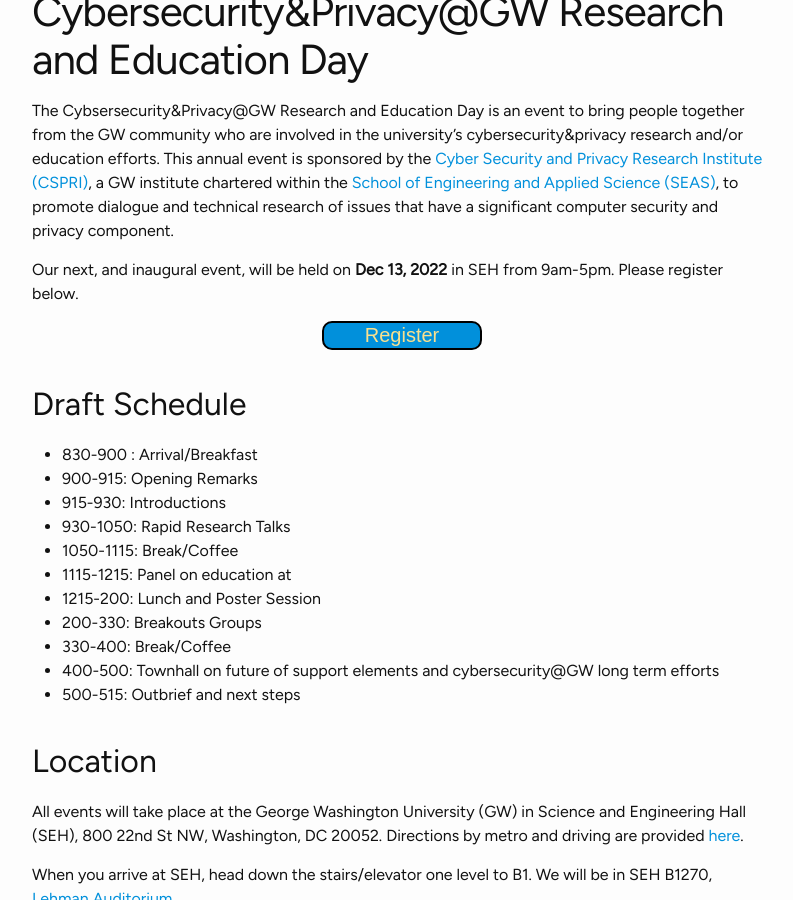
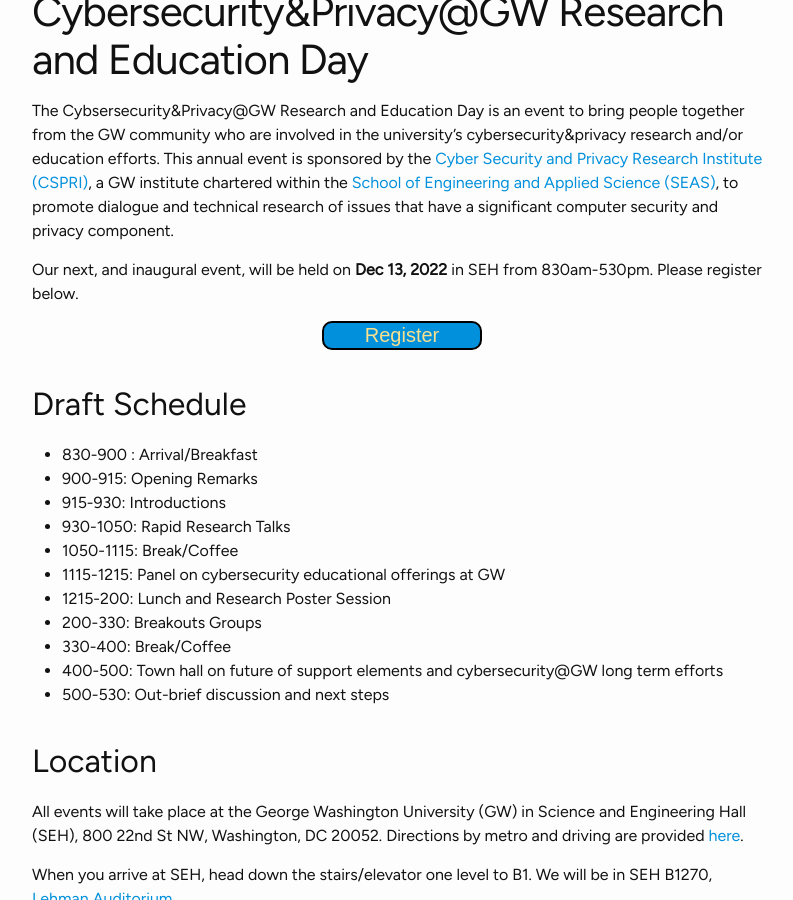
Before and after one commit to gw-cyber-day/gw-cyber-day.github.io, a Jekyll site: the page built from _posts/2022-12-13-index.md, in a window 1280 px wide and 900 px high, scrolled down 287 px. Shown: the whole window, without its empty margins (238-1031 px from the left). Built offline with Jekyll 4.4.1, drawn with Linux system fonts in a browser that asks for light colours.

Commit message:
small changes

```diff
--- a/_posts/2022-12-13-index.md
+++ b/_posts/2022-12-13-index.md
@@ -7,7 +7,7 @@ title: 2022 Cybersecurity@GW Day (Dec 13, 2022)
 
 The Cybsersecurity&Privacy@GW Research and Education Day is an event to bring people together from the GW community who are involved in the university's cybersecurity&privacy research and/or education efforts. This annual event is sponsored by the [Cyber Security and Privacy Research Institute (CSPRI)](https://cspri.seas.gwu.edu/), a GW institute chartered within the [School of Engineering and Applied Science (SEAS)](https://seas.gwu.edu), to promote dialogue and technical research of issues that have a significant computer security and privacy component.
 
-Our next, and inaugural event, will be held on **Dec 13, 2022** in SEH from 9am-5pm. Please register below.
+Our next, and inaugural event, will be held on **Dec 13, 2022** in SEH from 830am-530pm. Please register below.
 
 <div class="reg-link">
 <a href="https://docs.google.com/forms/d/e/1FAIpQLScMXPSUulo4vDVfhJA5t7L1RQPIPueJ4weK7bUJSjUZi7yjAQ/viewform?usp=sf_link:">
@@ -23,12 +23,12 @@ Our next, and inaugural event, will be held on **Dec 13, 2022** in SEH from 9am-
 * 915-930: Introductions
 * 930-1050: Rapid Research Talks
 * 1050-1115: Break/Coffee
-* 1115-1215: Panel on education at
-* 1215-200: Lunch and Poster Session
+* 1115-1215: Panel on cybersecurity educational offerings at GW
+* 1215-200: Lunch and Research Poster Session
 * 200-330: Breakouts Groups
 * 330-400: Break/Coffee
-* 400-500: Townhall on future of support elements and cybersecurity@GW long term efforts
-* 500-515: Outbrief and next steps
+* 400-500: Town hall on future of support elements and cybersecurity@GW long term efforts
+* 500-530: Out-brief discussion and next steps
 
 
 ## Location
```
